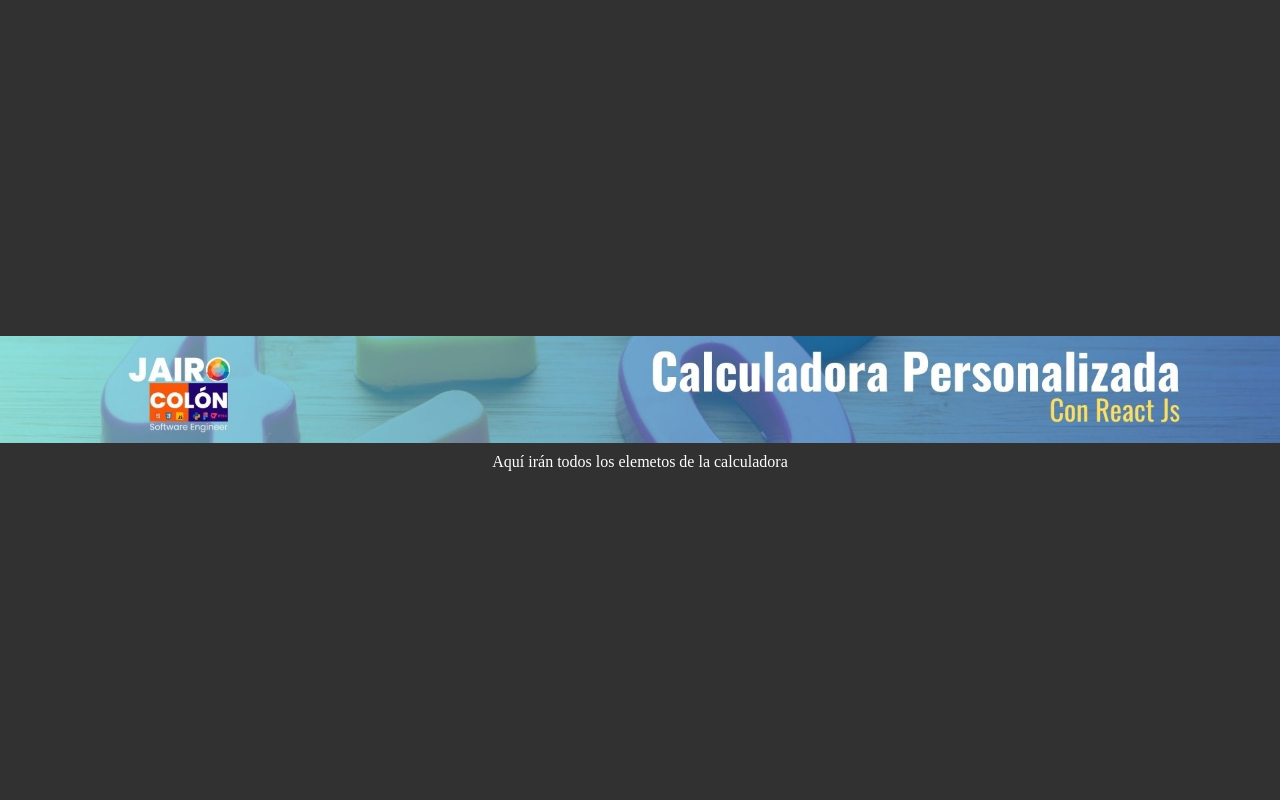
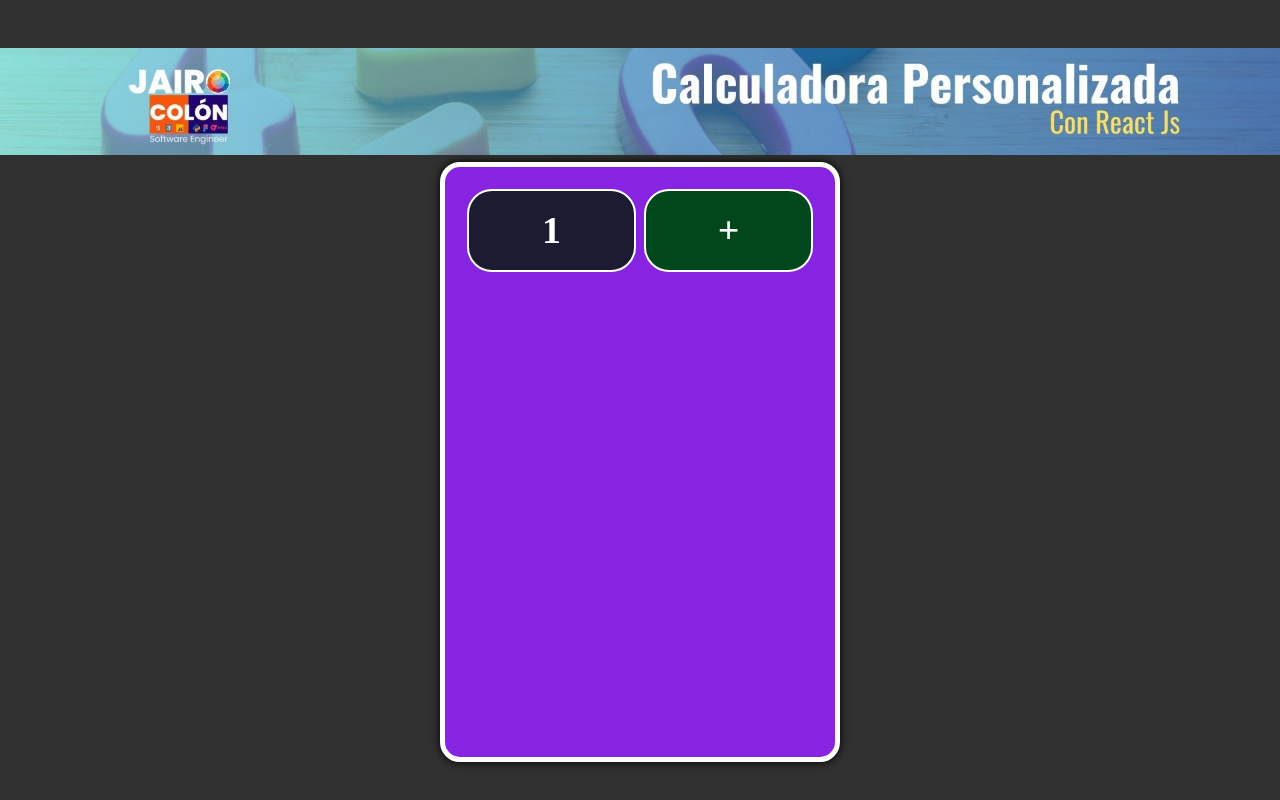
Before and after one commit to jairocolondev/proyecto-calculadora, a React (Vite) app: page / in a window 1280 px wide. Built offline with nearby package versions, Linux system fonts and the light colour scheme; a web font is replaced by a local one.

Commit message:
Agregando los botones

```diff
--- a/src/App.jsx
+++ b/src/App.jsx
@@ -1,4 +1,5 @@
 import imagenCalculadora from "./assets/imagenCalculadora.jpg";
+import Boton from "./components/Boton";
 import "./index.css";
 
 function App() {
@@ -8,7 +9,14 @@ function App() {
         <img src={imagenCalculadora} alt="Imagen Calculadora con React" />
       </div>
       <div className="contenedorCalculadora">
-        Aquí irán todos los elemetos de la calculadora
+        <div className="fila">
+          <Boton>1</Boton>
+          <Boton>+</Boton>
+        </div>
+        <div className="fila"></div>
+        <div className="fila"></div>
+        <div className="fila"></div>
+        <div className="fila"></div>
       </div>
     </div>
   );
--- /dev/null
+++ b/src/components/Boton.jsx
@@ -0,0 +1,24 @@
+import PropTypes from "prop-types";
+import "../styles/Boton.css";
+
+function Boton(props) {
+  const esOperador = (valor) => {
+    return isNaN(valor) && valor != "." && valor != "=";
+  };
+
+  return (
+    <div
+      className={`botonContenedor ${
+        esOperador(props.children) ? "operador" : ""
+      }`.trimEnd()}
+    >
+      {props.children}
+    </div>
+  );
+}
+
+Boton.propTypes = {
+  children: PropTypes.node.isRequired,
+};
+
+export default Boton;
--- a/src/index.css
+++ b/src/index.css
@@ -25,7 +25,6 @@ html body {
   align-items: center;
   flex-wrap: wrap;
   height: 100vh;
-  width: 100%;
   padding-top: 10px;
   font-family: "Playpen Sans", cursive;
   color: #ffffff;
@@ -35,3 +34,21 @@ html body {
   width: 100%;
   min-height: 60px;
 }
+
+.contenedorCalculadora {
+  width: 400px;
+  height: 600px;
+  padding: 14px;
+  background: #8624e1;
+  border-radius: 20px;
+  box-shadow: 0 0 10px #000000;
+  border: 5px solid #ffffff;
+}
+
+.fila {
+  display: flex;
+  flex-direction: row;
+  justify-content: center;
+  align-items: center;
+  margin: 4px;
+}
--- /dev/null
+++ b/src/styles/Boton.css
@@ -0,0 +1,20 @@
+.botonContenedor {
+  height: 83px;
+  display: flex;
+  flex: 1 1;
+  justify-content: center;
+  align-items: center;
+  font-weight: 600;
+  font-size: 38px;
+  background: #1b1b32;
+  color: #ffffff;
+  border-radius: 25px;
+  border: 2px solid #ffffff;
+  margin: 4px;
+  cursor: pointer;
+  user-select: none;
+}
+
+.operador {
+  background: #00471b;
+}
```
